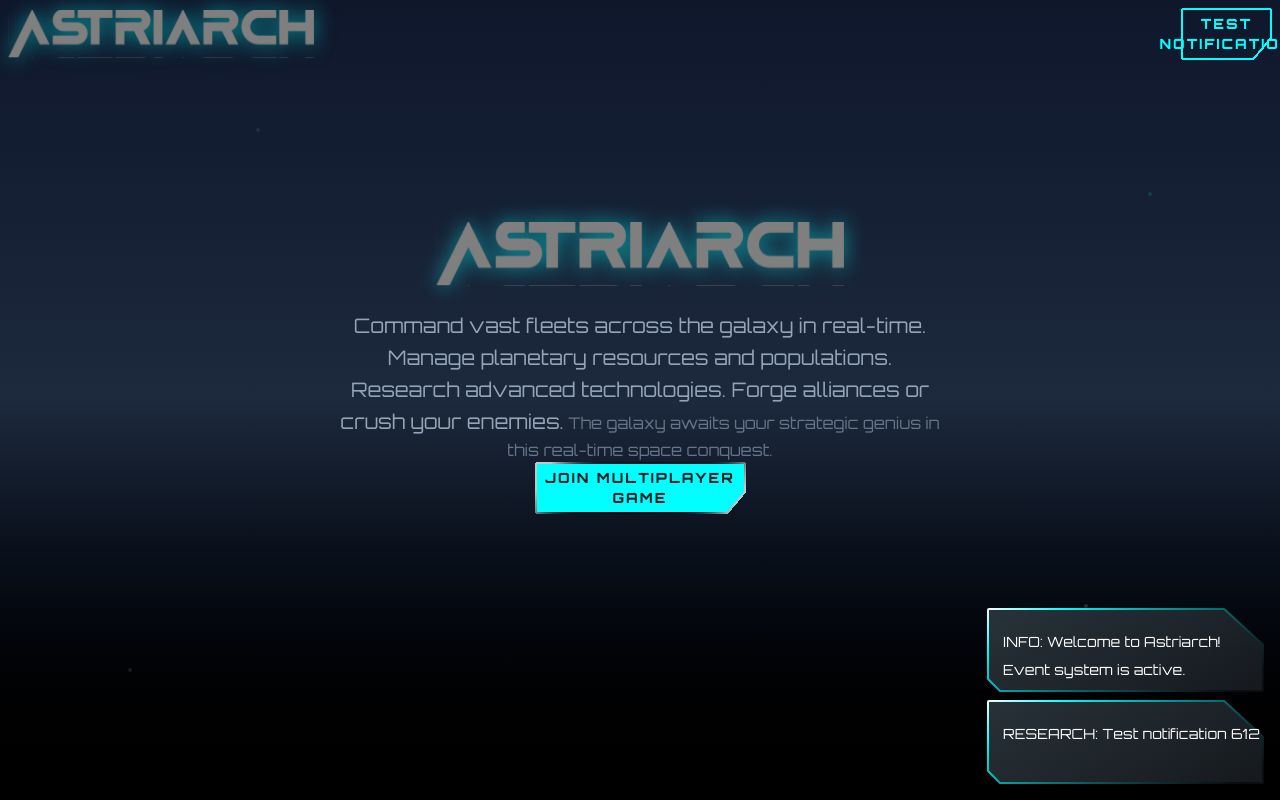
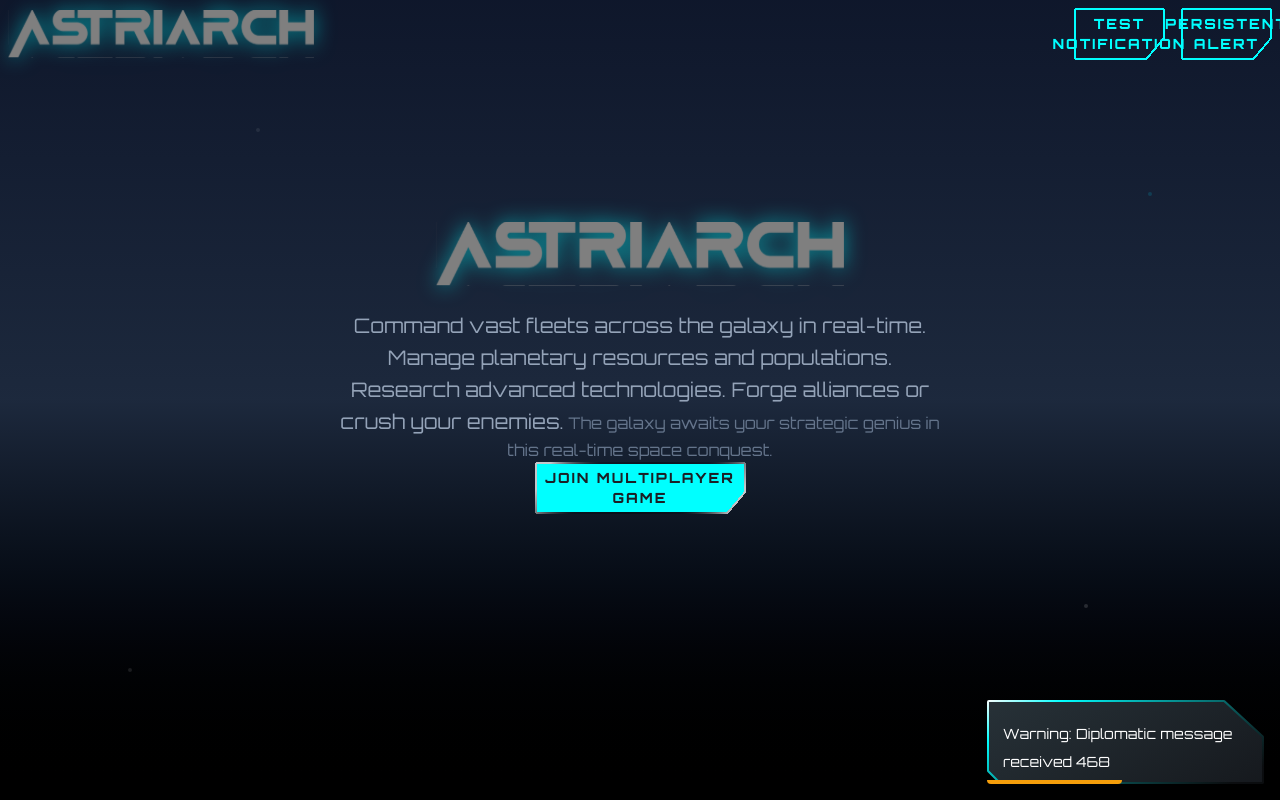
Before and after one commit to MasteredSoftware/Astriarch, a SvelteKit app in the folder apps/astriarch-frontend-sveltekit/: page / in a window 1280 px wide. Both pictures are taken after a click on the button "TEST NOTIFICATION". Built offline with nearby package versions, Linux system fonts and the light colour scheme.

Commit message:
auto-timeout for notifications

```diff
--- /dev/null
+++ b/apps/astriarch-frontend-sveltekit/src/lib/components/astriarch/notification/NotificationItem.svelte
@@ -0,0 +1,151 @@
+<script lang="ts">
+	import { onMount } from 'svelte';
+	import Notification from './Notification.svelte';
+	import type { GameNotification } from '$lib/stores/multiplayerGameStore';
+
+	interface Props {
+		notification: GameNotification;
+		onDismiss: () => void;
+	}
+
+	let { notification, onDismiss }: Props = $props();
+
+	// Animation state
+	let visible = $state(false);
+	let fadeOut = $state(false);
+	let progress = $state(100); // Progress bar percentage (starts at 100%)
+
+	let progressInterval: number | null = null;
+	let fadeOutTimeout: number | null = null;
+	let dismissTimeout: number | null = null;
+
+	// Initialize component visibility
+	onMount(() => {
+		// Trigger slide-in animation after a small delay
+		setTimeout(() => {
+			visible = true;
+		}, 10);
+
+		// If auto-remove is enabled, start progress bar and fade-out animation
+		if (notification.duration) {
+			const duration = notification.duration || 5000;
+			const updateInterval = 50; // Update every 50ms for smooth animation
+			const steps = duration / updateInterval;
+			let currentStep = 0;
+
+			// Start progress bar countdown
+			progressInterval = setInterval(() => {
+				currentStep++;
+				progress = Math.max(0, 100 - (currentStep / steps) * 100);
+
+				if (progress <= 0) {
+					if (progressInterval) clearInterval(progressInterval);
+				}
+			}, updateInterval);
+
+			// Start fade-out animation 500ms before removal
+			const fadeOutTime = duration - 500;
+			fadeOutTimeout = setTimeout(() => {
+				fadeOut = true;
+
+				// Dismiss after fade animation completes
+				dismissTimeout = setTimeout(() => {
+					onDismiss();
+				}, 500);
+			}, fadeOutTime);
+		}
+
+		// Cleanup function
+		return () => {
+			if (progressInterval) clearInterval(progressInterval);
+			if (fadeOutTimeout) clearTimeout(fadeOutTimeout);
+			if (dismissTimeout) clearTimeout(dismissTimeout);
+		};
+	});
+
+	// Helper function to get notification type label
+	function getNotificationTypeLabel(type: GameNotification['type']): string {
+		const typeLabels = {
+			info: 'Info',
+			success: 'Success',
+			warning: 'Warning',
+			error: 'Error',
+			battle: 'Battle',
+			research: 'Research',
+			construction: 'Construction',
+			fleet: 'Fleet',
+			planet: 'Planet',
+			diplomacy: 'Diplomacy'
+		};
+		return typeLabels[type] || 'Notification';
+	}
+
+	// Get notification type color for progress bar
+	function getNotificationColor(type: GameNotification['type']): string {
+		const colors = {
+			info: '#0ea5e9', // sky-500
+			success: '#10b981', // emerald-500
+			warning: '#f59e0b', // amber-500
+			error: '#ef4444', // red-500
+			battle: '#dc2626', // red-600
+			research: '#8b5cf6', // violet-500
+			construction: '#f97316', // orange-500
+			fleet: '#06b6d4', // cyan-500
+			planet: '#65a30d', // lime-600
+			diplomacy: '#d946ef' // fuchsia-500
+		};
+		return colors[type] || '#0ea5e9';
+	}
+
+	// Handle manual dismiss (clicking on notification)
+	function handleClick() {
+		// Clear any existing timeouts
+		if (progressInterval) clearInterval(progressInterval);
+		if (fadeOutTimeout) clearTimeout(fadeOutTimeout);
+		if (dismissTimeout) clearTimeout(dismissTimeout);
+
+		fadeOut = true;
+		setTimeout(() => {
+			onDismiss();
+		}, 300);
+	}
+</script>
+
+<div
+	class="notification-item transition-all duration-500 ease-in-out"
+	class:visible
+	class:fade-out={fadeOut}
+>
+	<div class="relative">
+		<Notification
+			label="{getNotificationTypeLabel(notification.type)}: {notification.message}"
+			size="md"
+			onclick={handleClick}
+		/>
+
+		<!-- Progress bar for auto-removing notifications -->
+		{#if notification.duration}
+			<div
+				class="absolute bottom-0 left-0 h-1 rounded-b transition-all duration-75 ease-linear"
+				style="width: {progress}%; background-color: {getNotificationColor(notification.type)};"
+			></div>
+		{/if}
+	</div>
+</div>
+
+<style>
+	.notification-item {
+		transform: translateX(100%);
+		opacity: 0;
+	}
+
+	.notification-item.visible {
+		transform: translateX(0);
+		opacity: 1;
+	}
+
+	.notification-item.fade-out {
+		transform: translateX(100%);
+		opacity: 0;
+	}
+</style>
--- a/apps/astriarch-frontend-sveltekit/src/lib/stores/multiplayerGameStore.ts
+++ b/apps/astriarch-frontend-sveltekit/src/lib/stores/multiplayerGameStore.ts
@@ -49,6 +49,7 @@ export interface GameNotification {
 	timestamp: number;
 	actionText?: string;
 	actionType?: string;
+	duration?: number; // Duration in milliseconds before auto-removal (default: 5000ms)
 }
 
 // Create the multiplayer game store
@@ -215,9 +216,17 @@ function createMultiplayerGameStore() {
 		addNotification: (notification: Omit<GameNotification, 'id'>) => {
 			const newNotification: GameNotification = {
 				...notification,
-				id: `notification-${Date.now()}-${Math.random()}`
+				id: `notification-${Date.now()}-${Math.random()}`,
+				duration: notification.duration ?? 5000 // Default to 5 seconds
 			};
 			notifications.update((prev) => [...prev, newNotification]);
+
+			// Set up auto-removal timer if enabled
+			if (newNotification.duration) {
+				setTimeout(() => {
+					notifications.update((prev) => prev.filter((n) => n.id !== newNotification.id));
+				}, newNotification.duration);
+			}
 		},
 
 		dismissNotification: (notificationId: string) => {
--- a/apps/astriarch-frontend-sveltekit/src/routes/+page.svelte
+++ b/apps/astriarch-frontend-sveltekit/src/routes/+page.svelte
@@ -16,6 +16,7 @@
 	import { currentView, navigationActions } from '$lib/stores/navigationStore';
 
 	import { TopOverview, NavigationController, Button, Text, Notification } from '$lib/components/astriarch';
+	import NotificationItem from '$lib/components/astriarch/notification/NotificationItem.svelte';
 	import { Logo } from '$lib/components/atoms';
 
 	// Import game view components
@@ -211,10 +212,40 @@
 						label="Test Notification"
 						size="sm"
 						variant="outline"
+						onclick={() => {
+							const notificationTypes = ['info', 'success', 'warning', 'error', 'battle', 'research', 'construction', 'fleet', 'planet', 'diplomacy'] as const;
+							const randomType = notificationTypes[Math.floor(Math.random() * notificationTypes.length)];
+							const randomMessage = [
+								'Fleet has arrived at destination',
+								'Research completed successfully',
+								'Planet under attack!',
+								'Construction finished',
+								'Diplomatic message received',
+								'Resources depleted warning',
+								'New trade route established'
+							][Math.floor(Math.random() * 7)];
+
+							// Random duration between 3-8 seconds
+							const randomDuration = Math.floor(Math.random() * 5000) + 3000;
+
+							multiplayerGameStore.addNotification({
+								type: randomType,
+								message: `${randomMessage} ${Math.floor(Math.random() * 1000)}`,
+								timestamp: Date.now(),
+								duration: randomDuration
+							});
+						}}
+					/>
+
+					<!-- Debug: Test persistent notification button -->
+					<Button
+						label="Persistent Alert"
+						size="sm"
+						variant="outline"
 						onclick={() => multiplayerGameStore.addNotification({
-							type: Math.random() > 0.5 ? 'battle' : 'research',
-							message: `Test notification ${Math.floor(Math.random() * 1000)}`,
-							timestamp: Date.now()
+							type: 'error',
+							message: `Critical alert ${Math.floor(Math.random() * 1000)} - Click to dismiss`,
+							timestamp: Date.now(),
 						})}
 					/>
 				{/if}
@@ -316,11 +347,10 @@
 	<!-- Notifications Panel -->
 	{#if $notifications.length > 0}
 		<div class="fixed right-4 bottom-4 z-20 max-w-sm space-y-2">
-			{#each $notifications.slice(-5) as notification, i}
-				<Notification
-					label="{getNotificationTypeLabel(notification.type)}: {notification.message}"
-					size="md"
-					onclick={() => multiplayerGameStore.dismissNotification(notification.id)}
+			{#each $notifications.slice(-5) as notification, i (notification.id)}
+				<NotificationItem
+					{notification}
+					onDismiss={() => multiplayerGameStore.dismissNotification(notification.id)}
 				/>
 			{/each}
 		</div>
```
